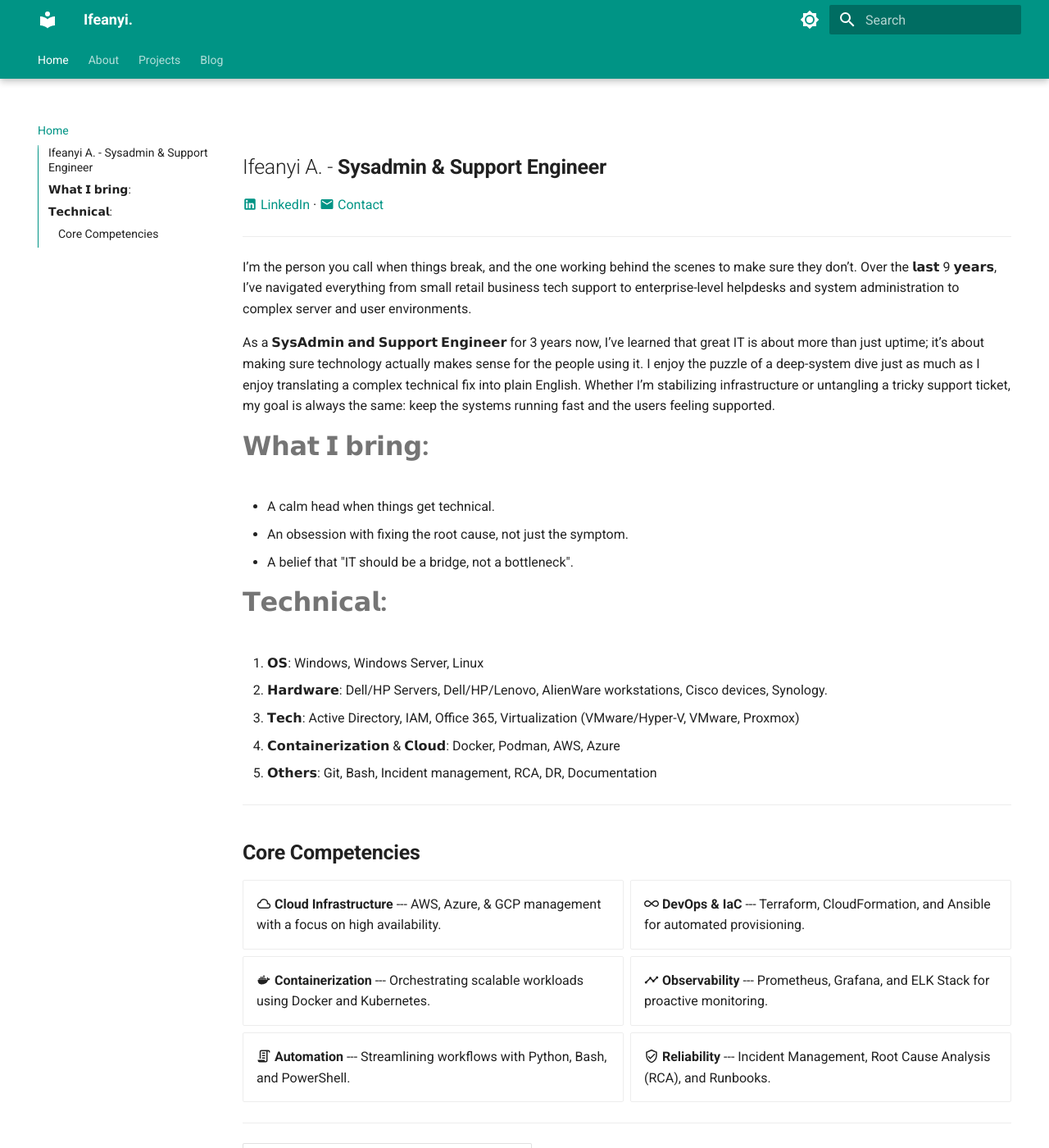
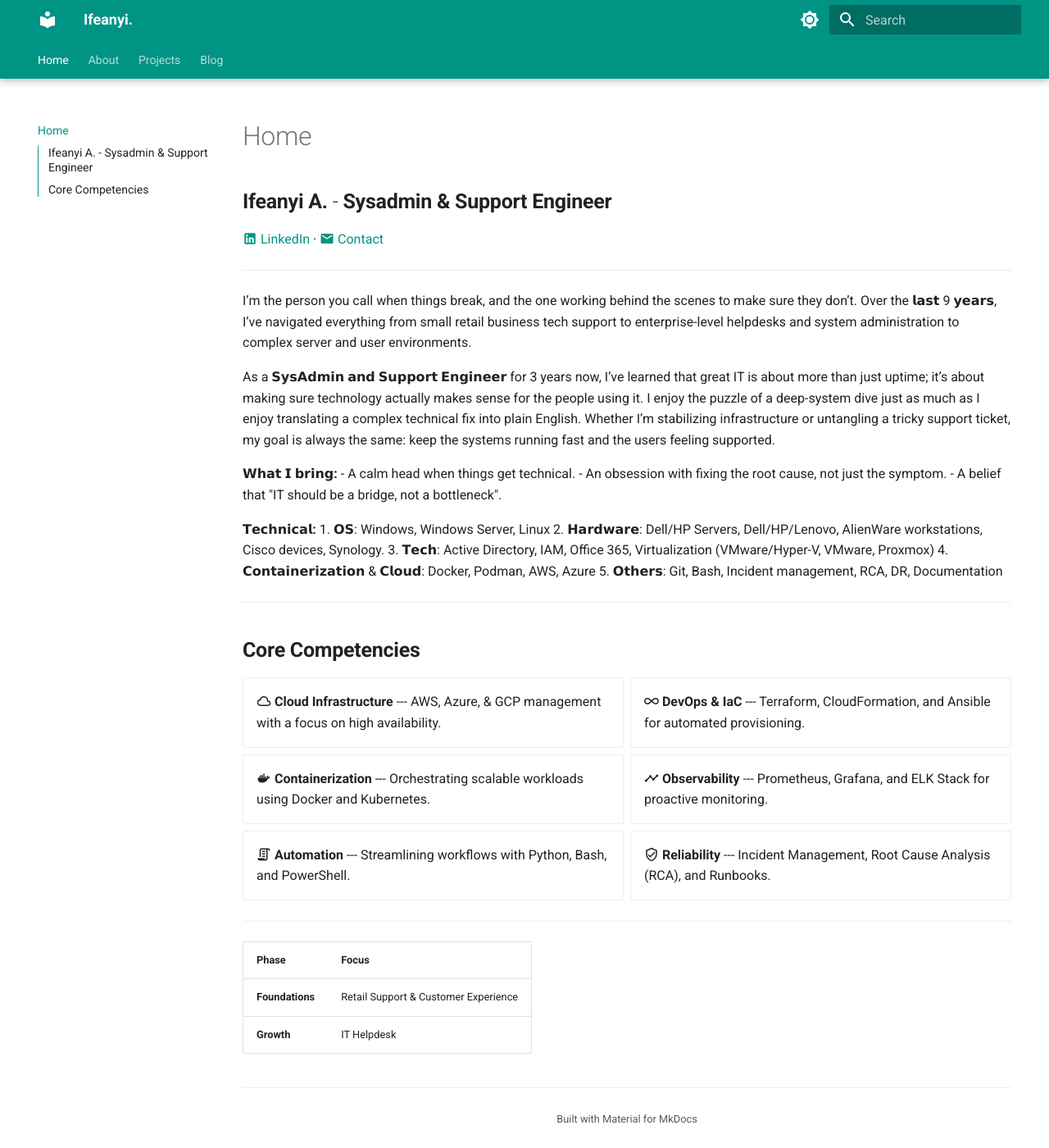
Before and after one commit to Ifeanyi-Asonye/Mysite, an MkDocs documentation site: the page built from docs/index.md, in a window 1280 px wide and 1400 px high. Shown: the whole window at 82% size. Built offline with MkDocs 1.6.1 and Material for MkDocs 9.7.7, drawn with Linux system fonts in a browser that asks for light colours.

Commit message:
update docs/index.md

```diff
--- a/docs/index.md
+++ b/docs/index.md
@@ -3,7 +3,7 @@
   - toc
 ---
 
-## Ifeanyi A. - **Sysadmin & Support Engineer**
+## **Ifeanyi A.** - **Sysadmin & Support Engineer**
 [:material-linkedin: LinkedIn](https://linkedin.com/in/yourprofile) · [:material-email: Contact](mailto:asonyejude@gmail.com)
 
 ---
@@ -12,12 +12,12 @@
 
 As a 𝗦𝘆𝘀𝗔𝗱𝗺𝗶𝗻 𝗮𝗻𝗱 𝗦𝘂𝗽𝗽𝗼𝗿𝘁 𝗘𝗻𝗴𝗶𝗻𝗲𝗲𝗿 for 3 years now, I’ve learned that great IT is about more than just uptime; it’s about making sure technology actually makes sense for the people using it. I enjoy the puzzle of a deep-system dive just as much as I enjoy translating a complex technical fix into plain English. Whether I’m stabilizing infrastructure or untangling a tricky support ticket, my goal is always the same: keep the systems running fast and the users feeling supported.
 
-# **𝗪𝗵𝗮𝘁 𝗜 𝗯𝗿𝗶𝗻𝗴:**
+**𝗪𝗵𝗮𝘁 𝗜 𝗯𝗿𝗶𝗻𝗴:**
 - A calm head when things get technical.
 - An obsession with fixing the root cause, not just the symptom.
 - A belief that "IT should be a bridge, not a bottleneck".
 
-# **𝗧𝗲𝗰𝗵𝗻𝗶𝗰𝗮𝗹:**
+**𝗧𝗲𝗰𝗵𝗻𝗶𝗰𝗮𝗹:**
 1. 𝗢𝗦: Windows, Windows Server, Linux
 2. 𝗛𝗮𝗿𝗱𝘄𝗮𝗿𝗲: Dell/HP Servers, Dell/HP/Lenovo, AlienWare workstations,  Cisco devices, Synology.
 3. 𝗧𝗲𝗰𝗵: Active Directory, IAM,  Office 365, Virtualization (VMware/Hyper-V, VMware, Proxmox)
```
